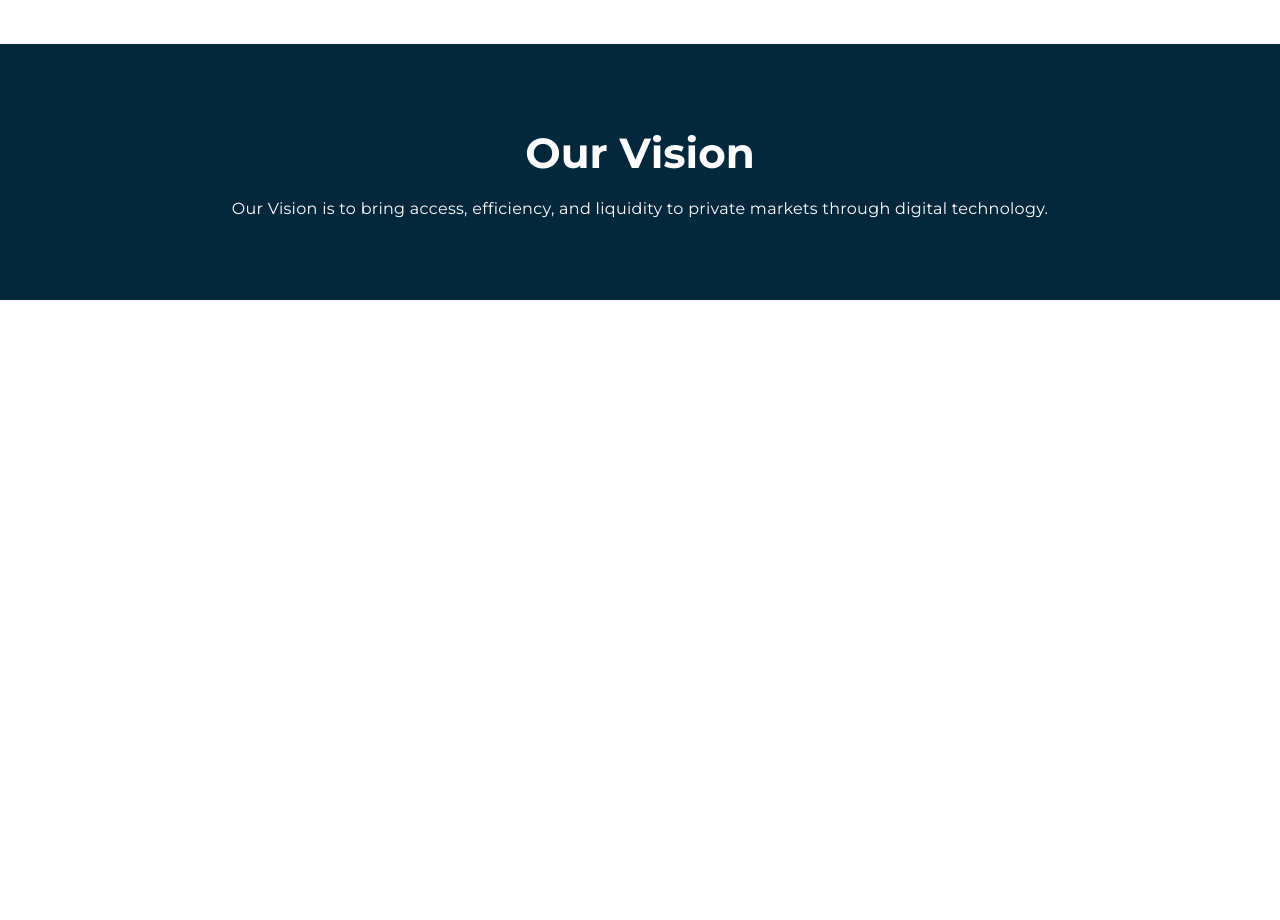
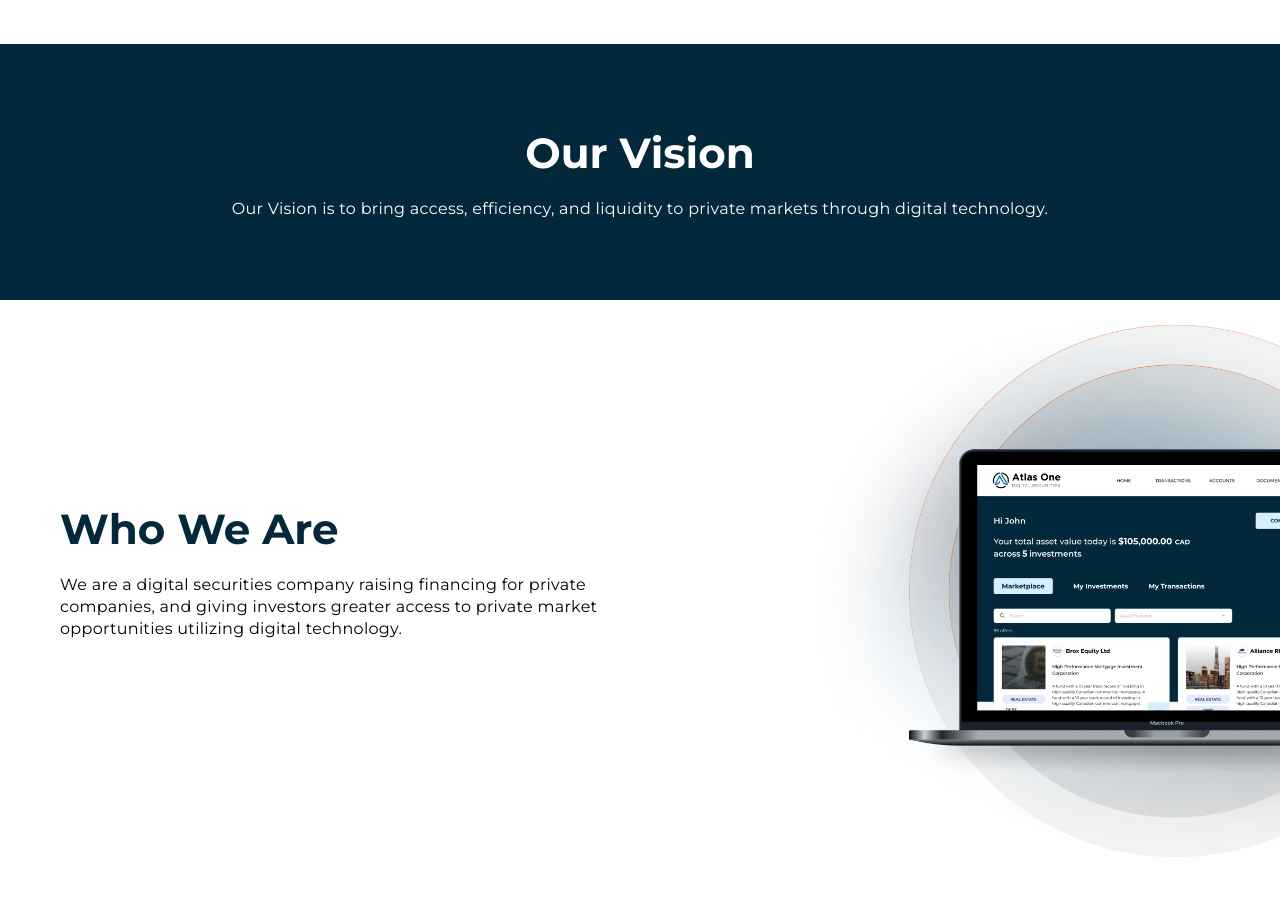
Before and after one commit to RostyslavWeb/Company-project, a website: page src/index.html in a window 1280 px wide. Shown: the part 2567-3487 px from the top of the page. Before the commit the page ends 2867 px from the top, so only its background shows below. Drawn offline with nearby package versions, Linux system fonts and the light colour scheme; files that its build step writes are made by us from their sources.

Commit message:
Section Who

```diff
--- /dev/null
+++ b/src/html/_who.html
@@ -0,0 +1,13 @@
+<section class="section__who">
+    <img class="who__img" src="../img/who__img.png" alt="who img">
+    <div class="container">
+        <div class="who">
+            <div class="who__item">
+                <h3 class="section__title">Who we are</h3>
+                <h4 class="section__subtitle subtitle__who">We are a digital securities company raising
+                    financing for private companies, and giving investors greater access to private market
+                    opportunities utilizing digital technology.</h4>
+            </div>
+        </div>
+    </div>
+</section>
--- a/src/index.html
+++ b/src/index.html
@@ -28,6 +28,10 @@
         @@include('./html/_offers.html')
         <!-- Vision -->
         @@include('./html/_vision.html')
+        <!-- Who -->
+        @@include('./html/_who.html')
+        <!-- What -->
+        @@include('./html/_what.html')
     </main>
 
     <!-- Footer -->
--- /dev/null
+++ b/src/scss/_who.scss
@@ -0,0 +1,62 @@
+.section{
+
+    &__who{
+        padding-top: 220px;
+        padding-bottom: 170px;
+        position: relative;
+        @media (max-width: $breakpoint1450) {
+            padding: 100px 0;
+        }
+        @media (max-width: $breakpoint480) {
+            padding: 50px 0;
+        }
+
+
+        .who__img{
+            position: absolute;
+            right: 0;
+            top: 0;
+            bottom: 0;
+            @media (max-width: $breakpoint1450) {
+                max-width: 500px;
+            }
+            @media (max-width: $breakpoint768) {
+                max-width: 300px;
+            }
+            @media (max-width: $breakpoint480) {
+                max-width: 250px;
+            }
+            @media (max-width: 450px) {
+                opacity: .4;
+                z-index: -1;
+            }
+        }
+    }
+}
+
+.who {
+    display: flex;
+
+    &__item {
+        flex: 0 1 50%;
+        padding: 200px 0;
+
+        .subtitle__who{
+            @media (max-width: 578px) {
+                max-width: 250px;
+            }
+        }
+
+        @media (max-width: $breakpoint1450) {
+            padding: 100px 0;
+        }
+        @media (max-width: $breakpoint768) {
+            flex: 0 1 70%;
+            padding: 0;
+        }
+        @media (max-width: 578px) {
+            flex:auto;
+        }
+
+    }
+}
--- a/src/scss/style.scss
+++ b/src/scss/style.scss
@@ -10,6 +10,8 @@
 @import './stats';
 @import './offers';
 @import './vision';
+@import './who';
+@import './what';
 // @import './footer';
 
 // Libs
```
Also changed, not shown: build/css/style.css, build/css/style.min.css, build/img/who__img-mob.png (added), build/img/who__img.png (added), build/index.html, src/html/_what.html (added), src/img/offer__img.svg (added), src/img/who__img-mob.png (added), src/img/who__img.png (added), src/scss/_what.scss (added).
